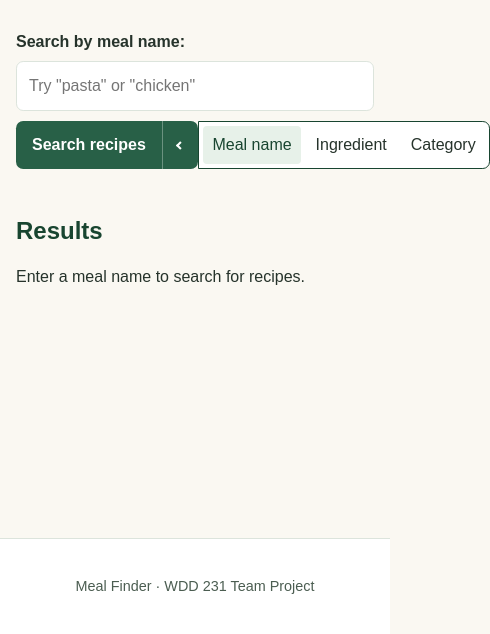
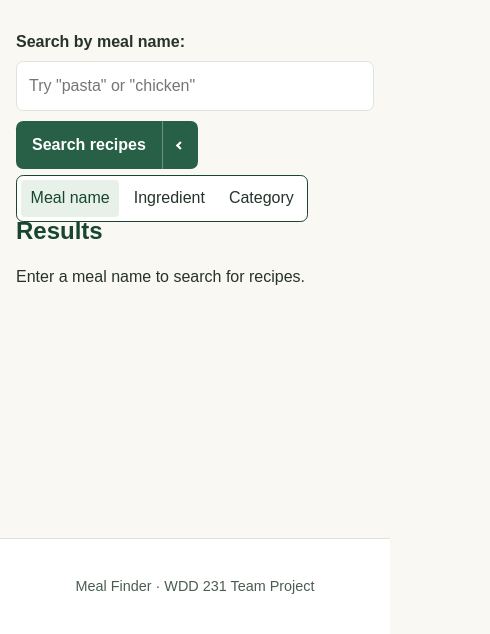
Before and after one commit to mjascoville/meal-finder, a plain HTML site: page search.html in a window 390 px wide. Both pictures are taken after a click on the button 179 px from the left and 355 px from the top of the page. Shown: the part 210-844 px from the top of the page, 490 px wide, since content can reach past the window. Drawn offline with Linux system fonts and the light colour scheme.

Commit message:
Fixed css for mobile on search page. Fixed cards being huge for mobile, and the search options going off screen

```diff
--- a/css/search.css
+++ b/css/search.css
@@ -51,6 +51,22 @@
 	transform: translateX(0);
 	visibility: visible;
   transition: transform 0.2s, opacity 0.2s, visibility 0s linear 0s;
+}
+
+.search-actions.is-overflowing .search-type-options {
+	top: calc(100% + 0.35rem);
+	left: var(--search-options-left);
+	z-index: 1;
+	width: max-content;
+	max-width: calc(100vw - 2rem);
+	height: auto;
+	flex-wrap: wrap;
+	border-radius: 0.45rem;
+	transform: translateY(-0.5rem);
+}
+
+.search-actions.is-overflowing.is-open .search-type-options {
+	transform: translateY(0);
 }
 
 .search-type-option {
@@ -205,7 +221,7 @@
 	color: #4b5d51;
 }
 
-@media (max-width: 520px) {
+@media (max-width: 575px) {
 	.search-form__controls {
 		flex-direction: column;
 		gap: 0.65rem;
@@ -222,6 +238,10 @@
 	.search-actions {
 		align-self: flex-start;
 	}
+
+	.meal-grid {
+		grid-template-columns: repeat(auto-fill, minmax(min(100%, 11rem), 1fr));
+	}
 }
 
 @media (prefers-reduced-motion: reduce) {
--- a/js/search.mjs
+++ b/js/search.mjs
@@ -57,12 +57,46 @@ function closeSearchOptions() {
 	searchActions.classList.remove("is-open");
 }
 
+function updateSearchOptionsPlacement() {
+	searchActions.classList.remove("is-overflowing");
+
+	const viewportWidth = document.documentElement.clientWidth;
+	const viewportGutter = parseFloat(
+		getComputedStyle(document.documentElement).fontSize,
+	);
+	const actionsRect = searchActions.getBoundingClientRect();
+	const optionsWidth = searchTypeOptions.offsetWidth;
+	const availableWidth = Math.max(0, viewportWidth - 2 * viewportGutter);
+
+	if (actionsRect.right + optionsWidth <= viewportWidth - viewportGutter) {
+		searchActions.style.removeProperty("--search-options-left");
+		return;
+	}
+
+	const menuWidth = Math.min(optionsWidth, availableWidth);
+	const menuLeft = Math.min(
+		Math.max(viewportGutter, actionsRect.left),
+		viewportWidth - viewportGutter - menuWidth,
+	);
+	searchActions.style.setProperty(
+		"--search-options-left",
+		`${menuLeft - actionsRect.left}px`,
+	);
+	searchActions.classList.add("is-overflowing");
+}
+
 searchTypeButton.addEventListener("click", () => {
 	const isOpen = searchTypeButton.getAttribute("aria-expanded") === "true";
+	if (!isOpen) {
+		updateSearchOptionsPlacement();
+	}
 	searchTypeButton.setAttribute("aria-expanded", String(!isOpen));
 	searchTypeOptions.setAttribute("aria-hidden", String(isOpen));
 	searchActions.classList.toggle("is-open", !isOpen);
 });
+
+window.addEventListener("resize", updateSearchOptionsPlacement);
+updateSearchOptionsPlacement();
 
 searchTypeOptions.addEventListener("click", (event) => {
 	const option = event.target.closest(".search-type-option");
```
